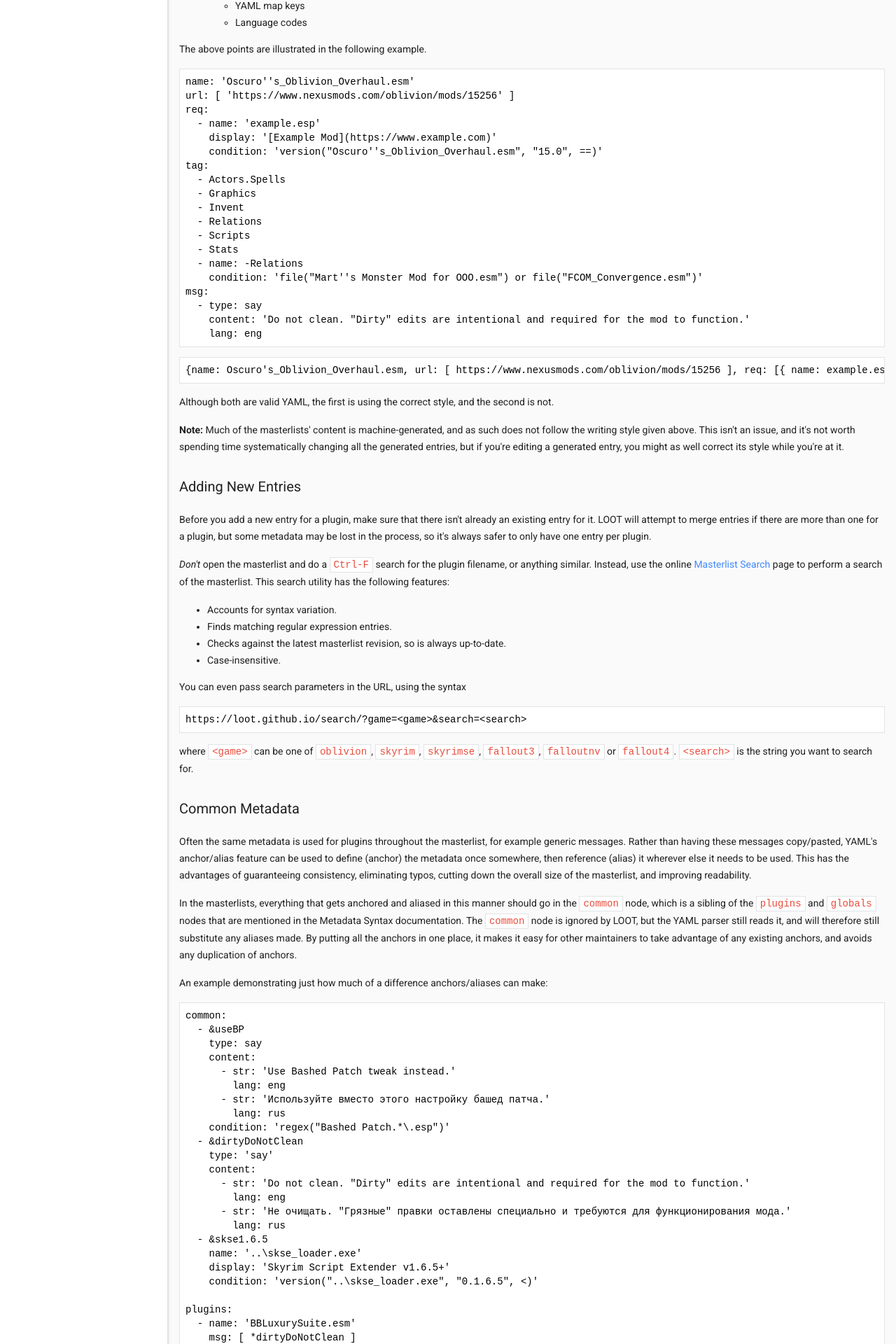
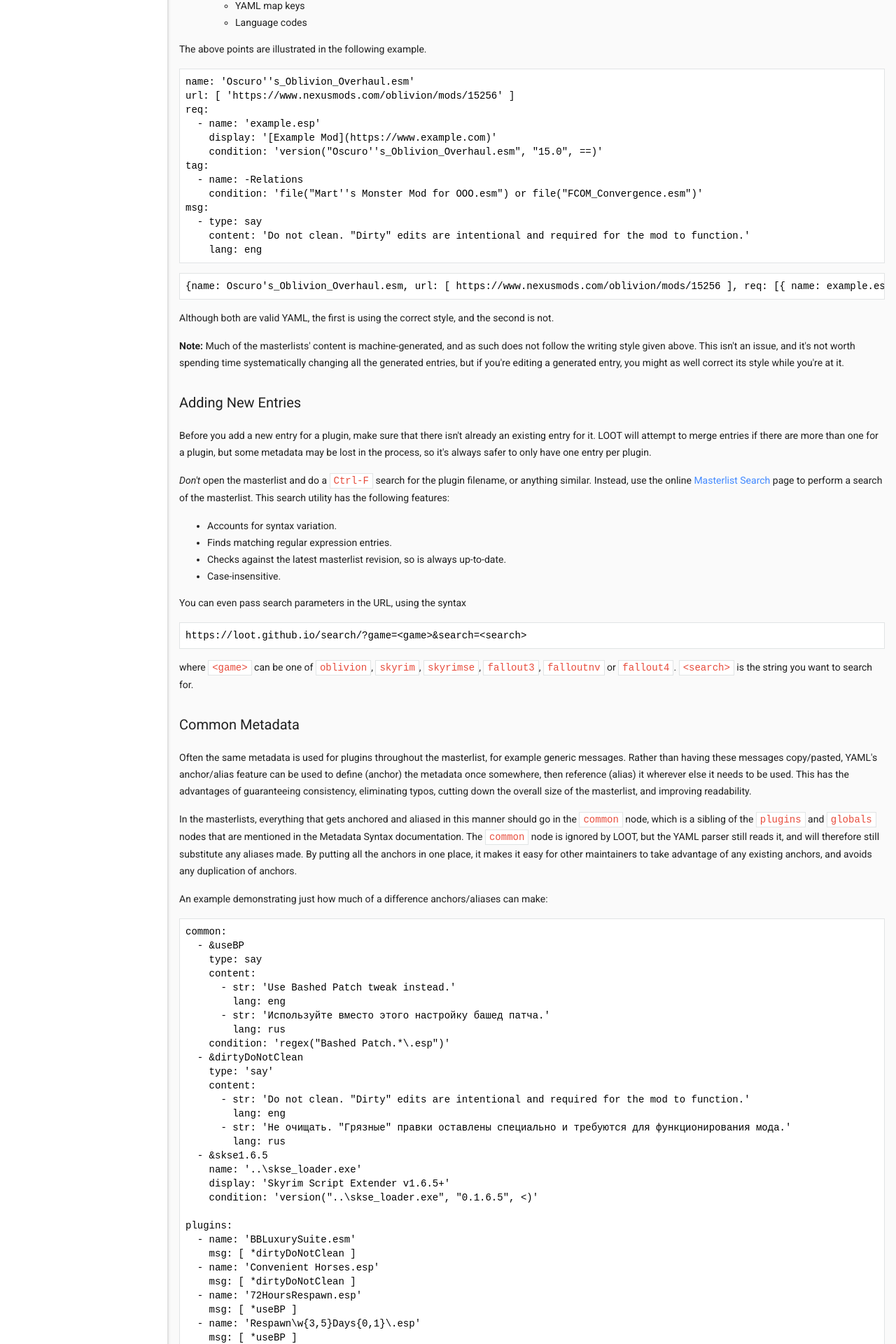
Before and after one commit to loot/loot.github.io, a Jekyll site: the page built from docs/contributing/Masterlist-Editing.html, in a window 1280 px wide. Shown: the part 740-2660 px from the top of the page at 70% size. Built offline with Jekyll 4.4.1, drawn with Linux system fonts in a browser that asks for light colours; nearby versions of some CDN libraries.

Commit message:
Remove outdated Bash Tag references (Invent and Relations are deprecated anyway)

```diff
--- a/docs/contributing/Masterlist-Editing.html
+++ b/docs/contributing/Masterlist-Editing.html
@@ -43,12 +43,6 @@ req:
     display: '[Example Mod](https://www.example.com)'
     condition: 'version("Oscuro''s_Oblivion_Overhaul.esm", "15.0", ==)'
 tag:
-  - Actors.Spells
-  - Graphics
-  - Invent
-  - Relations
-  - Scripts
-  - Stats
   - name: -Relations
     condition: 'file("Mart''s Monster Mod for OOO.esm") or file("FCOM_Convergence.esm")'
 msg:
```
